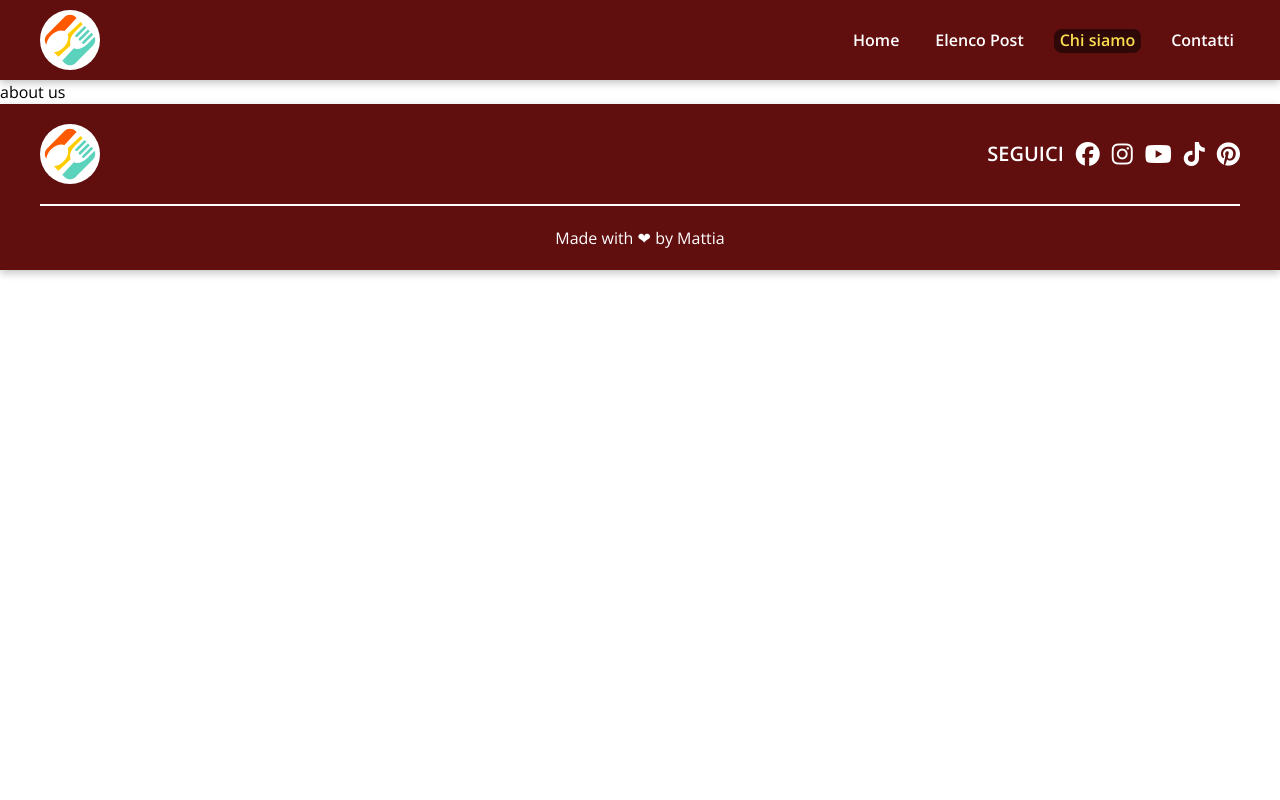
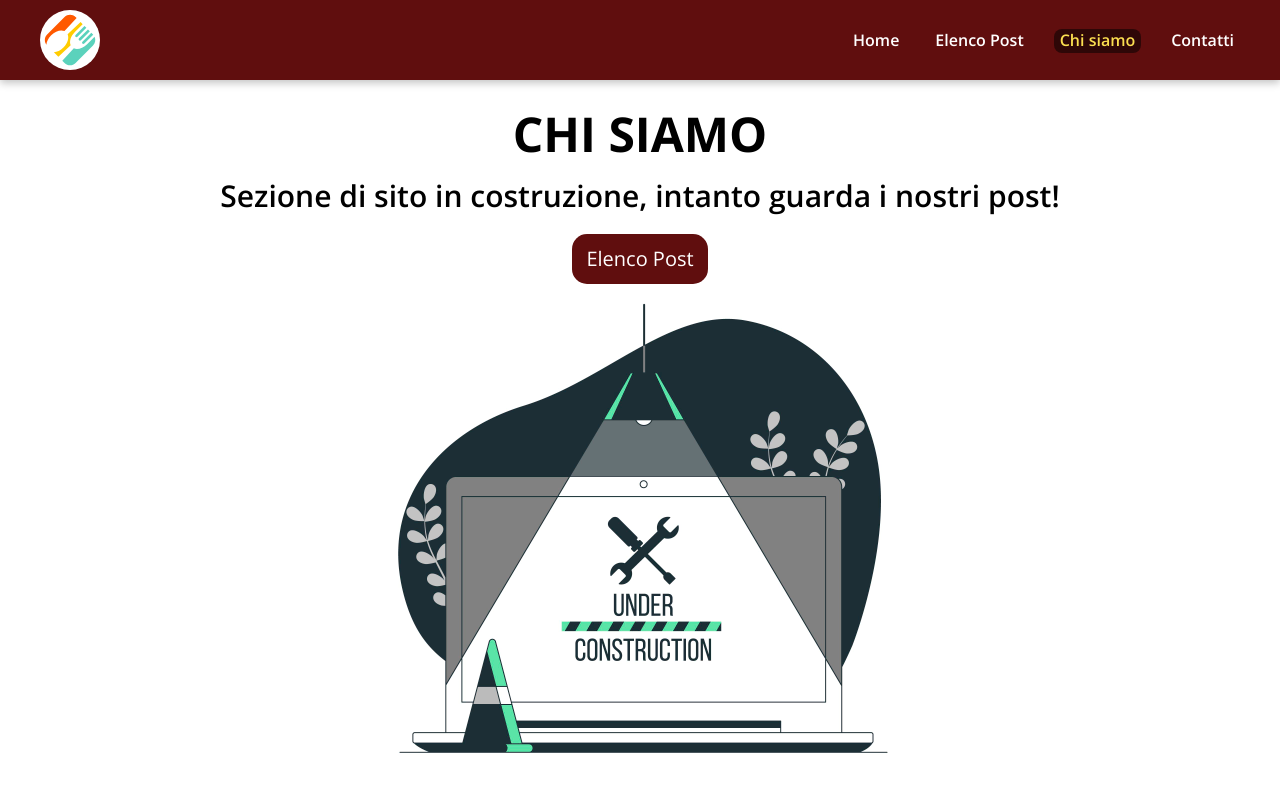
Before and after one commit to mattiadelmonaco/react-router, a React (Vite) app: page /about-us in a window 1280 px wide. Shown: the top 800 px of the page. Built offline with nearby package versions, Linux system fonts and the light colour scheme.

Commit message:
feat: create section under costruction and import in homepage, about us and contacts

```diff
--- /dev/null
+++ b/src/components/SectionUnderCostrution.jsx
@@ -0,0 +1,23 @@
+import { Link } from "react-router-dom";
+
+export default function SectionUnderCostruction() {
+  return (
+    <div>
+      <h2 className="text-3xl font-semibold text-center">
+        Sezione di sito in costruzione, intanto guarda i nostri post!
+      </h2>
+
+      <Link to="/posts-list" className="under-costruction__btn">
+        Elenco Post
+      </Link>
+
+      <div className="under-costruction__img">
+        <img
+          className="w-full"
+          src="../4120164.jpg"
+          alt="sezione sito in costruzione"
+        />
+      </div>
+    </div>
+  );
+}
--- a/src/index.css
+++ b/src/index.css
@@ -32,6 +32,27 @@ header {
 
 /* MAIN */
 
+.under-costruction__img {
+  width: 31.25rem;
+  margin-bottom: 1.875rem;
+  display: flex;
+  justify-self: center;
+}
+
+.under-costruction__btn {
+  background-color: #600e0e;
+  padding: 0.625rem 0.875rem;
+  font-size: 1.25rem;
+  border-radius: 0.9375rem;
+  color: white;
+  cursor: pointer;
+  display: flex;
+  justify-self: center;
+  margin-top: 1.25rem;
+}
+
+/* HOMEPAGE */
+
 /* FOOTER */
 
 footer {
--- a/src/pages/AboutUs.jsx
+++ b/src/pages/AboutUs.jsx
@@ -1,3 +1,10 @@
+import SectionUnderCostruction from "../components/SectionUnderCostrution";
+
 export default function () {
-  return <h1>about us</h1>;
+  return (
+    <div className="ms-container">
+      <h1 className="text-5xl font-bold text-center my-5">CHI SIAMO</h1>
+      <SectionUnderCostruction />
+    </div>
+  );
 }
--- a/src/pages/Contacts.jsx
+++ b/src/pages/Contacts.jsx
@@ -1,3 +1,10 @@
+import SectionUnderCostruction from "../components/SectionUnderCostrution";
+
 export default function Contacts() {
-  return <h1>contacts</h1>;
+  return (
+    <div className="ms-container">
+      <h1 className="text-5xl font-bold text-center my-5">CONTATTI</h1>
+      <SectionUnderCostruction />
+    </div>
+  );
 }
--- a/src/pages/HomePage.jsx
+++ b/src/pages/HomePage.jsx
@@ -1,3 +1,10 @@
+import SectionUnderCostruction from "../components/SectionUnderCostrution";
+
 export default function HomePage() {
-  return <h1>Home page</h1>;
+  return (
+    <div className="ms-container">
+      <h1 className="text-5xl font-bold text-center my-5">HOMEPAGE</h1>
+      <SectionUnderCostruction />
+    </div>
+  );
 }
```
Also changed, not shown: public/4120164.jpg (added).
